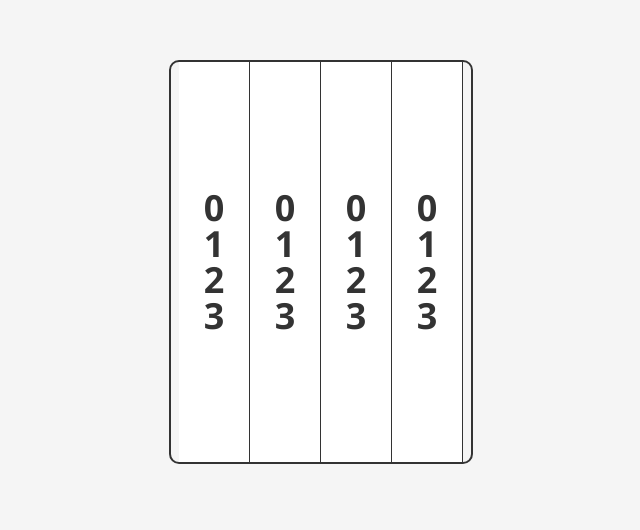
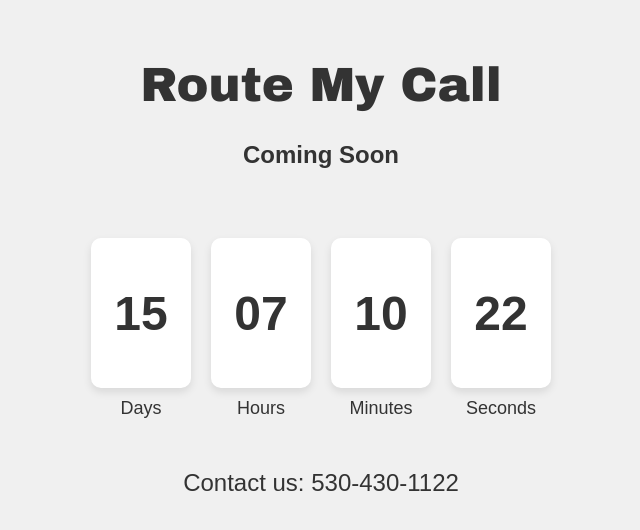
Before and after one commit to rajauppal/ivrhost, a plain HTML site: page index.html in a window 1280 px wide. Shown: the part 138-668 px from the top of the page, without its empty margins (319-959 px from the left). Drawn offline with Linux system fonts and the light colour scheme.

Commit message:
Update index.html

```diff
--- a/index.html
+++ b/index.html
@@ -1,111 +1,201 @@
 <!DOCTYPE html>
-<html lang="en">
-
+<html>
 <head>
-  <meta charset="UTF-8">
-  <meta name="viewport" content="width=device-width, initial-scale=1.0">
-  <title>Slot Machine UI</title>
+  <title>Route My Call - Coming Soon</title>
   <style>
+    /* CSS Styles for Countdown Timer */
     body {
-      font-family: 'Segoe UI', Tahoma, Geneva, Verdana, sans-serif;
-      background-color: #f5f5f5;
+      font-family: Arial, sans-serif;
+      background-color: #f0f0f0;
       margin: 0;
       padding: 0;
-      display: flex;
-      align-items: center;
-      justify-content: center;
-      min-height: 100vh;
-      text-align: center;
     }
 
-    .slot-machine {
-      display: flex;
-      justify-content: center;
-      align-items: center;
-      width: 300px;
-      height: 400px;
-      border: 2px solid #333333;
-      border-radius: 10px;
-      overflow: hidden;
-    }
-
-    .slot-wheel {
-      width: 70px;
-      height: 400px;
-      background-color: #ffffff;
+    .container {
       display: flex;
       flex-direction: column;
       align-items: center;
       justify-content: center;
-      border-right: 1px solid #333333;
+      height: 100vh;
+      text-align: center;
     }
 
-    .slot-number {
-      font-size: 36px;
-      color: #333333;
-      margin: 0;
-      padding: 0;
-      line-height: 1;
-      transition: transform 0.5s ease-in-out;
+    h1 {
+      font-family: "Arial Black", sans-serif;
+      font-size: 48px;
+      margin-bottom: 10px;
+      color: #333;
+    }
+
+    h2 {
+      font-size: 24px;
+      color: #333;
+    }
+
+    .countdown {
+      display: flex;
+      justify-content: center;
+      align-items: center;
+      margin-top: 50px;
+    }
+
+    .card-container {
+      display: flex;
+      flex-direction: column;
+      align-items: center;
+      margin-bottom: 20px;
+    }
+
+    .card {
+      position: relative;
+      width: 100px;
+      height: 150px;
+      margin: 0 10px;
+      border-radius: 10px;
+      background-color: #fff;
+      box-shadow: 0 4px 8px rgba(0, 0, 0, 0.1);
+      perspective: 1000px;
       transform-style: preserve-3d;
-      transform-origin: center center;
+      transition: transform 0.5s;
+    }
+
+    .card.flipped {
+      transform: rotateY(180deg);
+    }
+
+    .card-front,
+    .card-back {
+      position: absolute;
+      top: 0;
+      left: 0;
+      width: 100%;
+      height: 100%;
+      backface-visibility: hidden;
+      display: flex;
+      justify-content: center;
+      align-items: center;
+      font-size: 48px;
+      font-weight: bold;
+      color: #333;
+      border-radius: 10px;
+    }
+
+    .card-back {
+      transform: rotateY(180deg);
+    }
+
+    .label {
+      font-size: 18px;
+      color: #333;
+      margin-top: 10px;
+    }
+
+    .phone-number {
+      margin-top: 30px;
+      font-size: 24px;
+      color: #333;
+    }
+
+    @media only screen and (max-width: 768px) {
+      .card {
+        width: 80px;
+        height: 120px;
+      }
+
+      .card-front,
+      .card-back {
+        font-size: 36px;
+      }
+
+      .label {
+        font-size: 16px;
+      }
+
+      .phone-number {
+        font-size: 20px;
+      }
     }
   </style>
 </head>
+<body>
+  <div class="container">
+    <h1>Route My Call</h1>
+    <h2>Coming Soon</h2>
 
-<body>
-  <div class="slot-machine">
-    <div class="slot-wheel">
-      <h3 class="slot-number">0</h3>
-      <h3 class="slot-number">1</h3>
-      <h3 class="slot-number">2</h3>
-      <h3 class="slot-number">3</h3>
-      <!-- Add more numbers if needed -->
+    <div class="countdown">
+      <div class="card-container">
+        <div class="card">
+          <div class="card-front"></div>
+          <div class="card-back"></div>
+        </div>
+        <div class="label">Days</div>
+      </div>
+      <div class="card-container">
+        <div class="card">
+          <div class="card-front"></div>
+          <div class="card-back"></div>
+        </div>
+        <div class="label">Hours</div>
+      </div>
+      <div class="card-container">
+        <div class="card">
+          <div class="card-front"></div>
+          <div class="card-back"></div>
+        </div>
+        <div class="label">Minutes</div>
+      </div>
+      <div class="card-container">
+        <div class="card">
+          <div class="card-front"></div>
+          <div class="card-back"></div>
+        </div>
+        <div class="label">Seconds</div>
+      </div>
     </div>
-    <div class="slot-wheel">
-      <h3 class="slot-number">0</h3>
-      <h3 class="slot-number">1</h3>
-      <h3 class="slot-number">2</h3>
-      <h3 class="slot-number">3</h3>
-      <!-- Add more numbers if needed -->
-    </div>
-    <div class="slot-wheel">
-      <h3 class="slot-number">0</h3>
-      <h3 class="slot-number">1</h3>
-      <h3 class="slot-number">2</h3>
-      <h3 class="slot-number">3</h3>
-      <!-- Add more numbers if needed -->
-    </div>
-    <div class="slot-wheel">
-      <h3 class="slot-number">0</h3>
-      <h3 class="slot-number">1</h3>
-      <h3 class="slot-number">2</h3>
-      <h3 class="slot-number">3</h3>
-      <!-- Add more numbers if needed -->
-    </div>
+
+    <div class="phone-number">Contact us: 530-430-1122</div>
   </div>
 
   <script>
-    const slotWheels = document.querySelectorAll('.slot-wheel');
+    // JavaScript code for Countdown Timer
+    // Modify the following code to set the target date and time
+    var targetDate = new Date("2023-07-01T00:00:00");
 
-    function startSpinning() {
-      slotWheels.forEach(wheel => {
-        const randomIndex = Math.floor(Math.random() * wheel.children.length);
-        const offset = randomIndex * -100;
-        wheel.style.transform = `translateY(${offset}px)`;
-      });
+    function getTimeRemaining(endTime) {
+      var totalSeconds = Math.floor((Date.parse(endTime) - Date.parse(new Date())) / 1000);
+      var days = Math.floor(totalSeconds / (60 * 60 * 24));
+      var hours = Math.floor((totalSeconds % (60 * 60 * 24)) / (60 * 60));
+      var minutes = Math.floor((totalSeconds % (60 * 60)) / 60);
+      var seconds = Math.floor(totalSeconds % 60);
+      return {
+        total: totalSeconds,
+        days: days,
+        hours: hours,
+        minutes: minutes,
+        seconds: seconds
+      };
     }
 
-    function stopSpinning() {
-      slotWheels.forEach(wheel => {
-        wheel.style.transform = '';
-      });
+    function startTimer() {
+      var cards = document.querySelectorAll(".card");
+      var labels = document.querySelectorAll(".label");
+
+      var timerInterval = setInterval(updateTimer, 1000);
+
+      function updateTimer() {
+        var time = getTimeRemaining(targetDate);
+        cards[0].querySelector(".card-front").textContent = time.days;
+        cards[1].querySelector(".card-front").textContent = ("0" + time.hours).slice(-2);
+        cards[2].querySelector(".card-front").textContent = ("0" + time.minutes).slice(-2);
+        cards[3].querySelector(".card-front").textContent = ("0" + time.seconds).slice(-2);
+
+        if (time.total <= 0) {
+          clearInterval(timerInterval);
+        }
+      }
     }
 
-    // Example usage: Call startSpinning() to start the spinning effect and stopSpinning() to stop it after some time.
-    // You can modify the logic as per your requirements.
-    // Remember to add event listeners or triggers for starting and stopping the spinning effect.
+    startTimer();
   </script>
 </body>
-
 </html>
```
